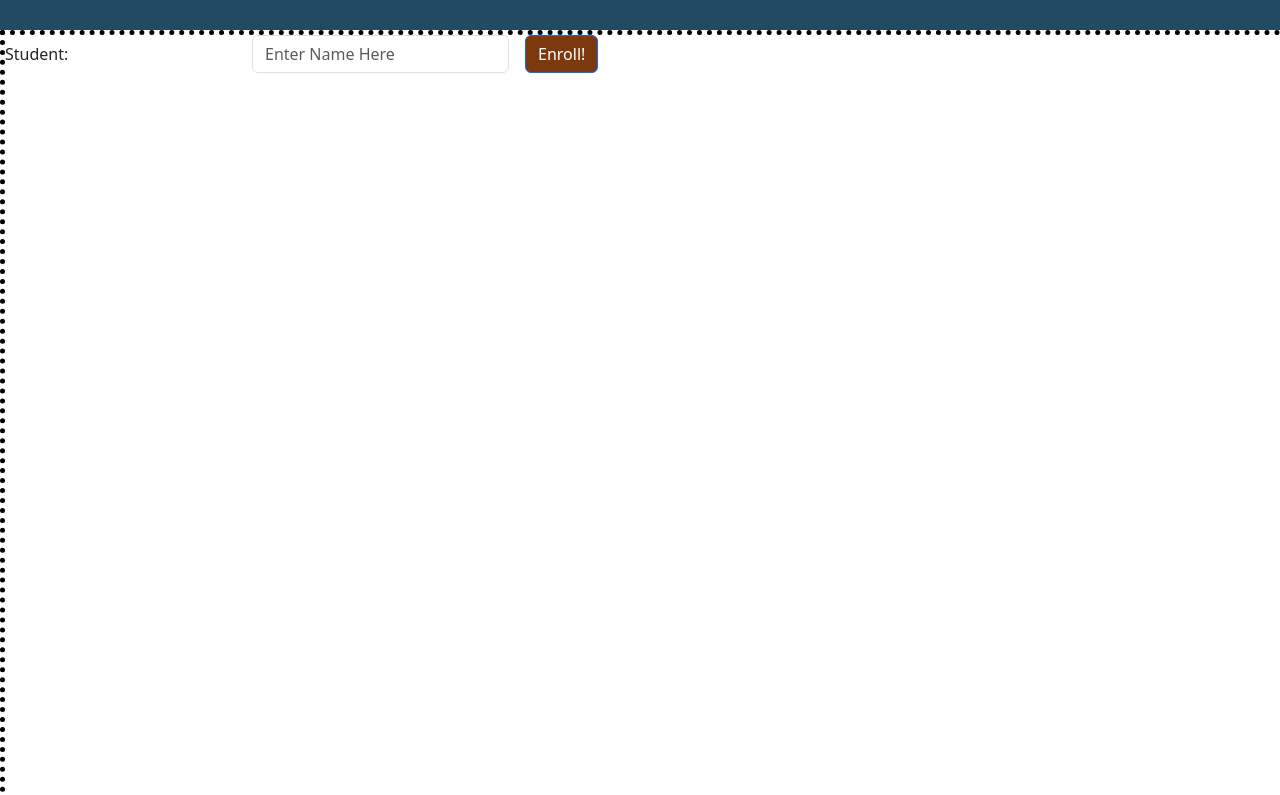
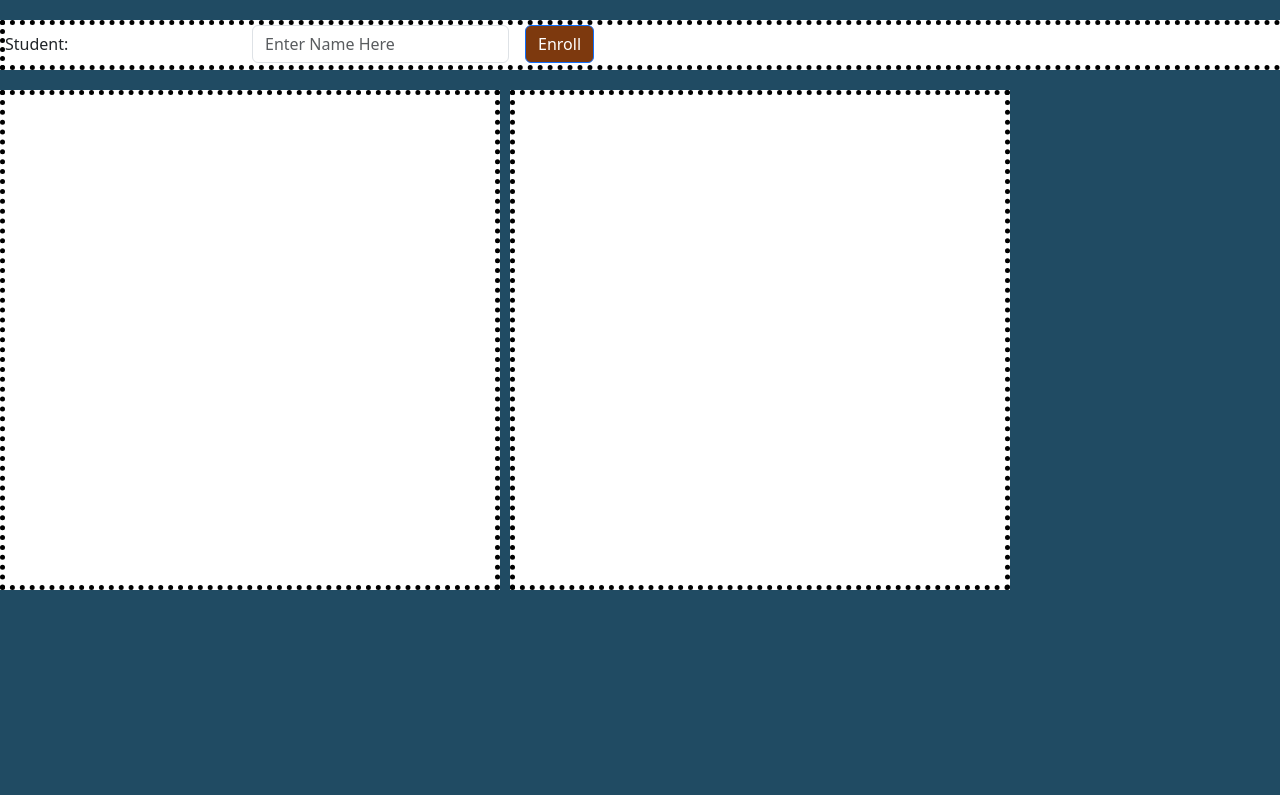
Before and after one commit to daniella-mcnair/2.0INDIVIDUAL-PROJECT-sorting-hat, a plain HTML site: page index.html in a window 1280 px wide. Both pictures are taken after a click on the button "Enter". Shown: the top 795 px of the page. Drawn offline with nearby package versions, Linux system fonts and the light colour scheme.

Commit message:
cards are showing as a row

```diff
--- a/main.css
+++ b/main.css
@@ -32,12 +32,18 @@ form{
   display: inline-block;
 }
 
+#students {
+  display: flex;
+  flex-direction: row;
+  flex-wrap: wrap;
+  column-gap: 10px;
+}
+
 .card2 {
-  margin-top: 30px;
+  margin-top: 20px;
   text-align: center;
   background-color: white;
   border: 5px dotted black;
-  display: block;
-  margin-left: auto;
-  margin-right: auto;
+  width: 500px;
+  height: 500px;
 };
--- a/main.js
+++ b/main.js
@@ -2,6 +2,18 @@ const cards = [
   { id: "1",
     imageUrl: "",
     name: "Liza",
+    house: "Ravenclaw",
+    color: "blue",
+  },
+  { id: "2",
+    imageUrl: "",
+    name: "Edward",
+    house: "Ravenclaw",
+    color: "blue",
+  },
+  { id: "3",
+    imageUrl: "",
+    name: "Alice",
     house: "Ravenclaw",
     color: "blue",
   },
@@ -13,7 +25,7 @@ renderForm = () => {
   let domstring = "";
   domstring +=
   `<div id = "app">
-    <div class="card2" style="width: 1500px; height: 1500px;">
+    <div class="card2" style="width: 1500px; height: 50px;">
       <div class="card-body">
         <form class="row g-3">
           <div class="col-auto">
@@ -25,10 +37,19 @@ renderForm = () => {
             <input type="text" class="form-control" id="studentName" placeholder="Enter Name Here">
           </div>
           <div class="col-auto">
-            <button type="submit" class="btn btn-primary mb-3">Enroll!</button>
+            <button type="submit" class="btn btn-primary mb-3">Enroll</button>
           </div>
+      </div>
         </form>
+    </div>
+
+    <div id = "students">
+      <div class="card2">
       </div>
+      <div class="card2">
+      </div>
+    </div>
+
     </div>`
     formApp.innerHTML = domstring
 
```
